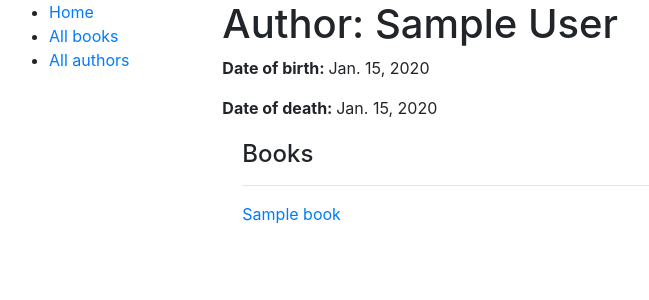
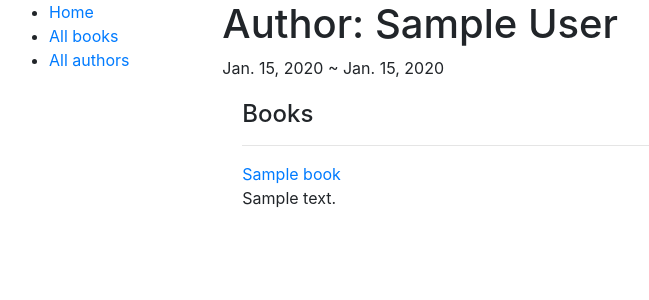
Before and after one commit to anthonysea/moz_locallibrary, a Django app: page /catalog/authors/1 in a window 1280 px wide. Shown: the top 300 px of the page, without its empty margins (6-655 px from the left). Run offline with Django 3.2, Linux system fonts and the light colour scheme; tables that the repository leaves empty hold one stand-in row (values such as "Sample post"); some libraries are stand-ins or nearby versions.

Commit message:
Cleaned up styling

```diff
--- a/catalog/templates/author_detail.html
+++ b/catalog/templates/author_detail.html
@@ -2,14 +2,14 @@
 
 {% block content %}
     <h1>Author: {{ author.first_name }} {{ author.last_name }}</h1>
-    <p><strong>Date of birth: </strong>{{ author.date_of_birth }}</p>
-    <p><strong>Date of death: </strong>{{ author.date_of_death }}</p>
+    <p>{{ author.date_of_birth }} ~ {{ author.date_of_death }}</p>
 
     <div style="margin-left:20px; margin-top:20px;">
         <h4>Books</h4>
         {% for book in author.book_set.all %}
             <hr>
             <a href="{{ book.get_absolute_url }}">{{ book.title }}</a>
+            <p>{{ book.summary }}</p>
         {% endfor %}
     </div>
 {% endblock %}
```
